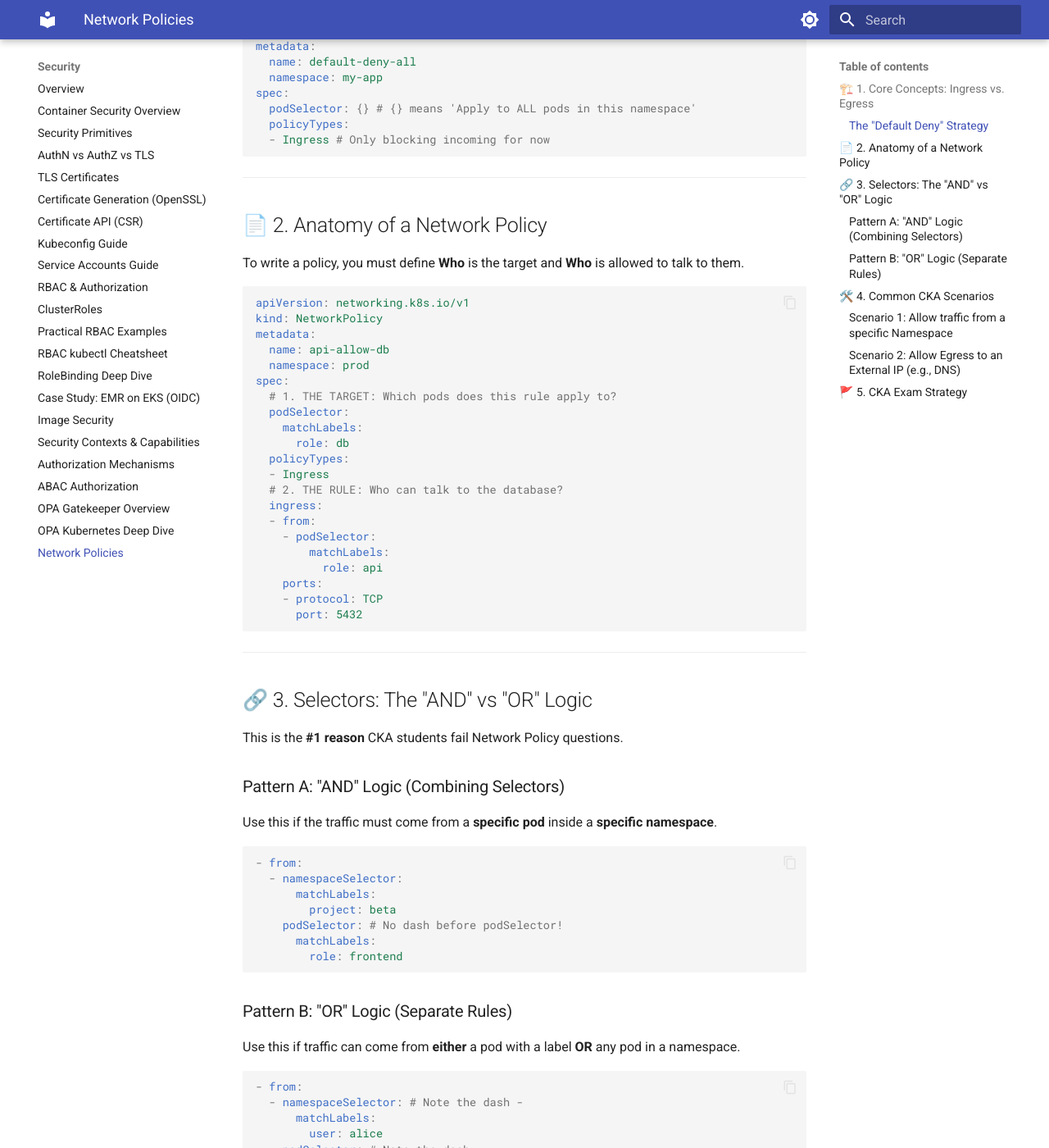
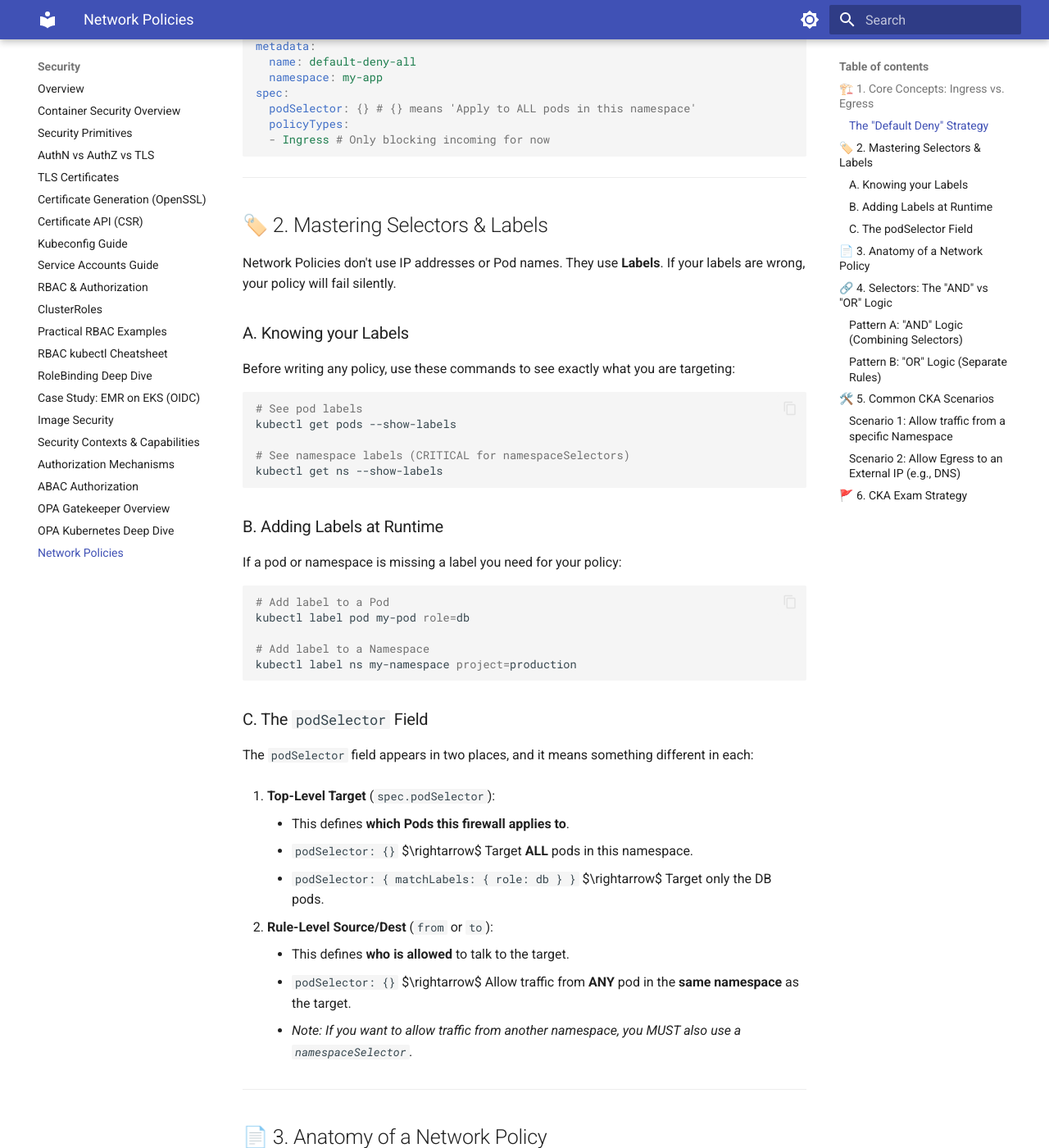
Before and after one commit to kvcenation5/cka-study-guide, an MkDocs documentation site: the page built from docs/security/network-policies.md, in a window 1280 px wide and 1400 px high, scrolled down 661 px. Shown: the whole window at 82% size. Built offline with MkDocs 1.6.1 and Material for MkDocs 9.7.7, drawn with Linux system fonts in a browser that asks for light colours; some of the changed text lies outside the part shown.

Commit message:
Enhance Network Policy guide with detailed label and selector info

````diff
--- a/docs/security/network-policies.md
+++ b/docs/security/network-policies.md
@@ -28,7 +28,46 @@ spec:
 
 ---
 
-## 📄 2. Anatomy of a Network Policy
+## 🏷️ 2. Mastering Selectors & Labels
+
+Network Policies don't use IP addresses or Pod names. They use **Labels**. If your labels are wrong, your policy will fail silently.
+
+### A. Knowing your Labels
+Before writing any policy, use these commands to see exactly what you are targeting:
+```bash
+# See pod labels
+kubectl get pods --show-labels
+
+# See namespace labels (CRITICAL for namespaceSelectors)
+kubectl get ns --show-labels
+```
+
+### B. Adding Labels at Runtime
+If a pod or namespace is missing a label you need for your policy:
+```bash
+# Add label to a Pod
+kubectl label pod my-pod role=db
+
+# Add label to a Namespace
+kubectl label ns my-namespace project=production
+```
+
+### C. The `podSelector` Field
+The `podSelector` field appears in two places, and it means something different in each:
+
+1.  **Top-Level Target** (`spec.podSelector`):
+    *   This defines **which Pods this firewall applies to**.
+    *   `podSelector: {}` $\rightarrow$ Target **ALL** pods in this namespace.
+    *   `podSelector: { matchLabels: { role: db } }` $\rightarrow$ Target only the DB pods.
+
+2.  **Rule-Level Source/Dest** (`from` or `to`):
+    *   This defines **who is allowed** to talk to the target.
+    *   `podSelector: {}` $\rightarrow$ Allow traffic from **ANY** pod in the **same namespace** as the target.
+    *   *Note: If you want to allow traffic from another namespace, you MUST also use a `namespaceSelector`.*
+
+---
+
+## 📄 3. Anatomy of a Network Policy
 
 To write a policy, you must define **Who** is the target and **Who** is allowed to talk to them.
 
@@ -114,7 +153,7 @@ spec:
 
 ---
 
-## 🚩 5. CKA Exam Strategy
+## 🚩 6. CKA Exam Strategy
 
 1.  **Check Labels First**: Before writing a policy, verify the labels on your pods and namespaces.
     `kubectl get pods --show-labels`
````
Also changed, not shown: other parts of docs/security/network-policies.md (+2 -2 lines).
